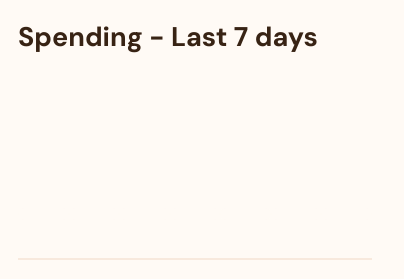
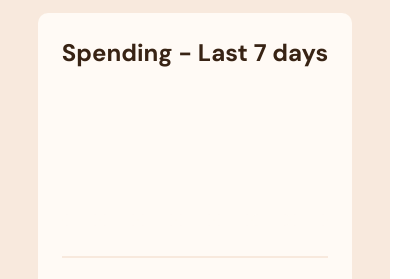
Before and after one commit to SutonToch/expenses-chart-component, a plain HTML site: page index.html in a window 390 px wide. Shown: the part 278-557 px from the top of the page, 420 px wide, since content can reach past the window. Drawn offline with Linux system fonts and the light colour scheme.

Commit message:
ADD mobile design

```diff
--- a/styles.css
+++ b/styles.css
@@ -161,6 +161,19 @@ hr {
     margin-bottom: 8px;
 }
 
+@media only screen and (max-width: 600px) {
+    :root {
+        --fs-large: 24px;
+        --fs-huge: 27px;
+        --spc-large: 24px;
+        --br-normal: 10px;
+    }
+
+    .expenses-chart-component {
+        min-width: 300px;
+    }
+}
+
 /*
 - Mobile: 375px
 - Desktop: 1440px
```
